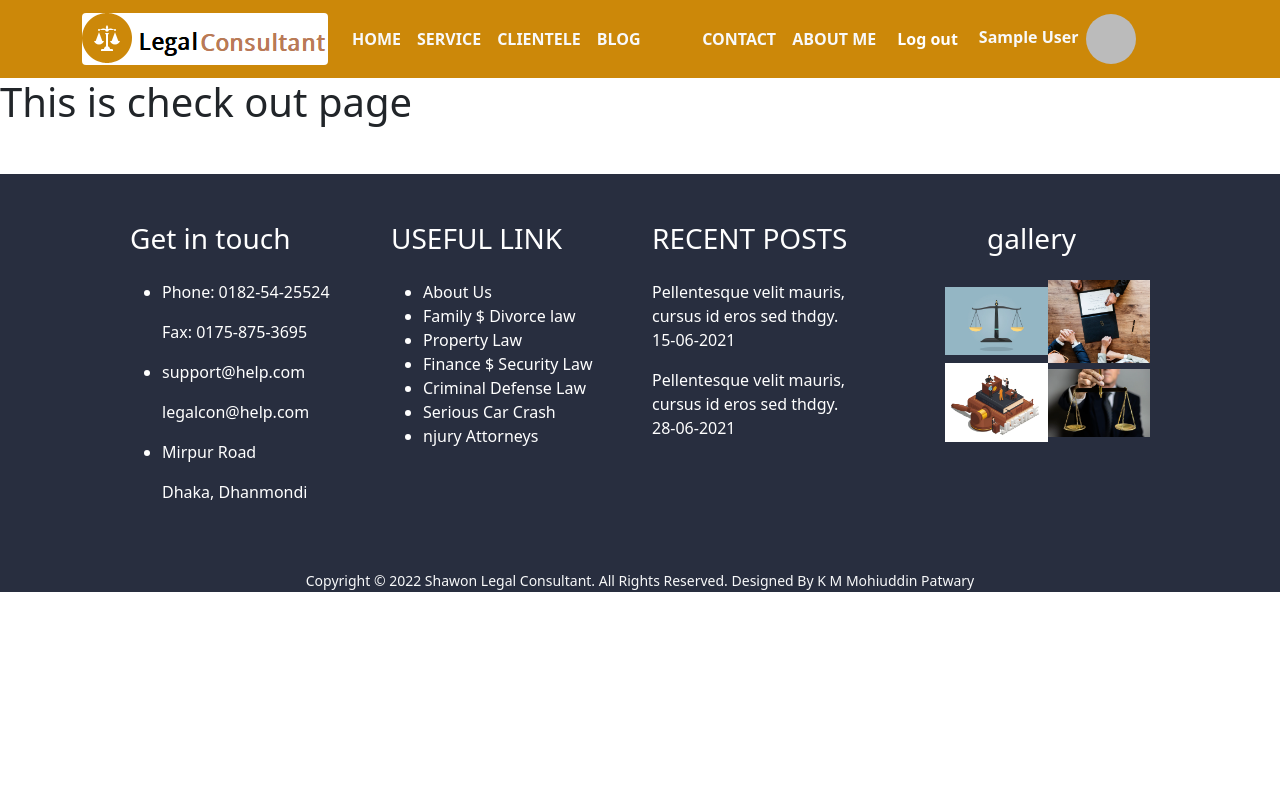
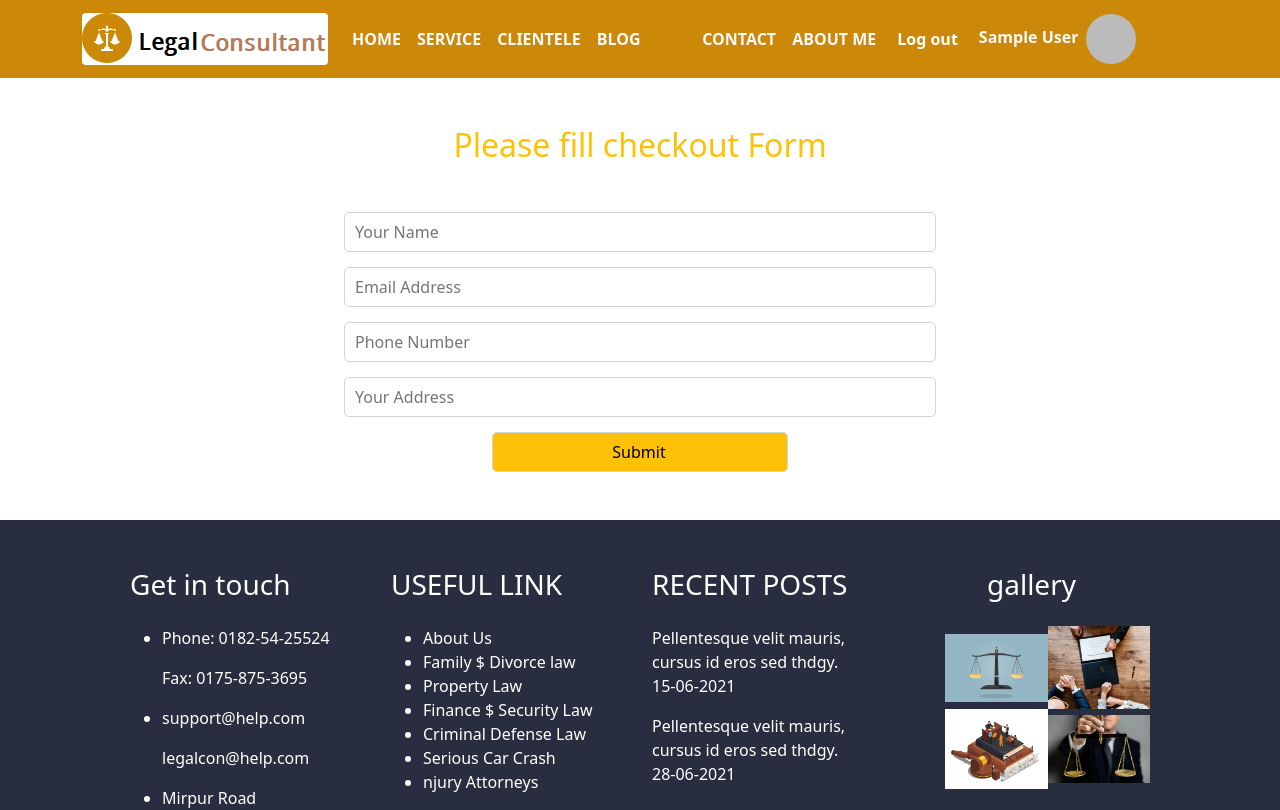
Before and after one commit to mohiuddin2721/shawon-legal-consultant-jm-10, a React (Create React App) app: page /checkOut in a window 1280 px wide. Shown: the top 810 px of the page. Built offline with nearby package versions, Linux system fonts and the light colour scheme; no server answers; sample sign-in values are in the browser's storage.

Commit message:
check out form complete

```diff
--- a/src/components/home/CheckOut/CheckOut.css
+++ b/src/components/home/CheckOut/CheckOut.css
@@ -0,0 +1,14 @@
+.checkout-form {
+    margin: 0 auto;
+}
+.checkout-form input{
+    margin: 0 auto;
+    display: block;
+    width: 50%;
+    height: 40px;
+    border-radius: 5px;
+    border: 1px solid lightgray;
+    padding-left: 10px;
+    font-size: 16px;
+    margin-bottom: 15px;
+}
--- a/src/components/home/CheckOut/CheckOut.js
+++ b/src/components/home/CheckOut/CheckOut.js
@@ -1,9 +1,33 @@
 import React from 'react';
+import './CheckOut.css';
+import { ToastContainer, toast } from 'react-toastify';
+import 'react-toastify/dist/ReactToastify.css';
 
 const CheckOut = () => {
+
+    const handleSubmit = event => {
+        event.preventDefault();
+        toast('Thank you for booking');
+        alert('Thank you for your booking!!');
+    }
     return (
-        <div>
-            <h1>This is check out page</h1>
+        <div className='checkout-form m-5'>
+            <h2 style={{ textAlign: 'center' }} className='text-warning m-5'>Please fill checkout Form</h2>
+            <form onSubmit={handleSubmit}>
+                <input type="text" name="name" id="" placeholder='Your Name' />
+
+                <input type="email" name="email" id="" placeholder='Email Address' required />
+
+                <input type="number" name="number" id="" placeholder='Phone Number' required />
+
+                <input type="text" name="address" id="" placeholder='Your Address' />
+
+                <input
+                    className='w-25 mx-auto btn btn-warning mt-2'
+                    type="submit"
+                    value="Submit" />
+            </form>
+            <ToastContainer />
         </div>
     );
 };
--- a/src/components/home/Services/Services.js
+++ b/src/components/home/Services/Services.js
@@ -11,7 +11,7 @@ const Services = () => {
     }, []);
     return (
         <div>
-            <h1 style={{ 'color': '#cc8809' }} className='text-center m-3'>service of law</h1>
+            <h1 style={{ 'color': '#cc8809' }} className='text-center m-5'>service of law</h1>
             <div className='row container mx-auto'>
                 {
                     services.map(service => <Service
```
